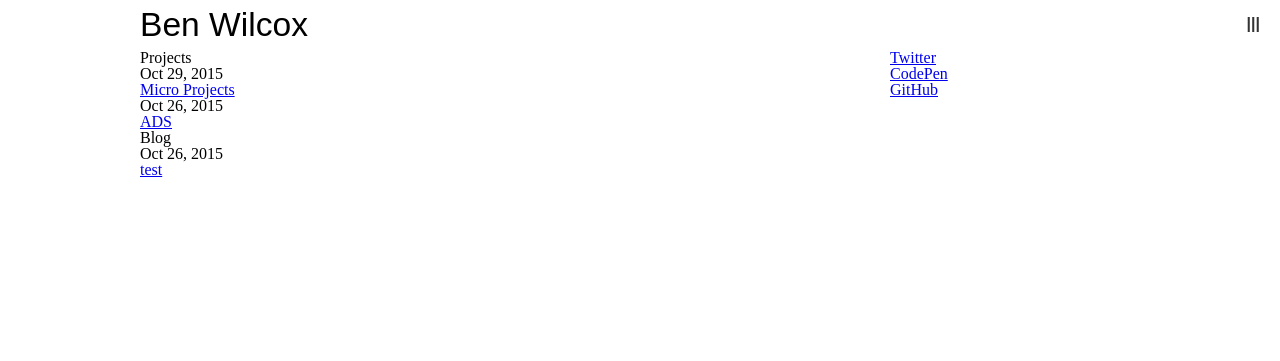
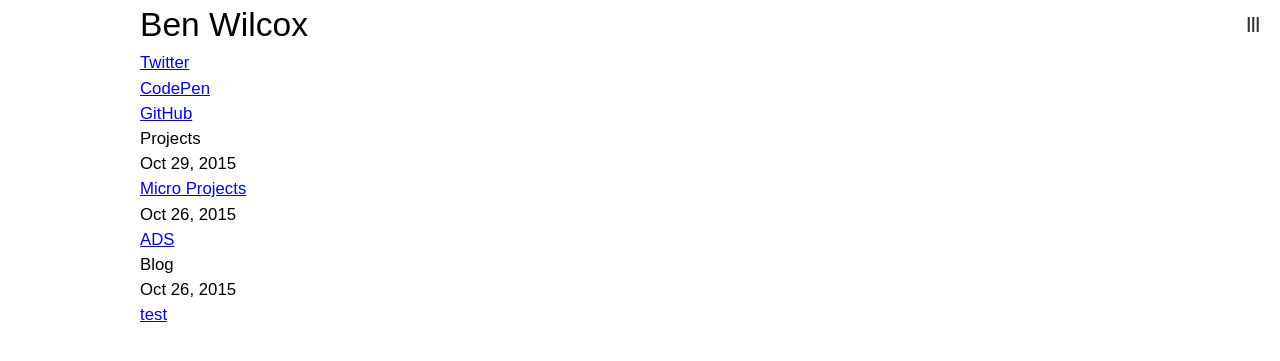
Before and after one commit to recanti/PortfolioV4, a Jekyll site: the page built from index.html, in a window 1280 px wide. Shown: the top 361 px of the page. Built offline with Jekyll 4.4.1, drawn with Linux system fonts in a browser that asks for light colours.

Commit message:
Grid Styling
Created a file to hold the Susy grid information and applied it to the index
page.

```diff
--- a/_sass/base/_base.scss
+++ b/_sass/base/_base.scss
@@ -1,5 +1,7 @@
 // This section lays the groundwork for the rest of the site, defining the
 // basic typography rules and styling for individual elements. These
-// elements can be combined to form more complicated components
+// elements form the building block for more complex elements in the components
+// section.
 @import "typography";
+@import "grid";
 @import "reset";
--- /dev/null
+++ b/_sass/base/_grid.scss
@@ -0,0 +1,12 @@
+// Define the grid for the site using Susy
+$susy: (
+  container: 1000px,
+  columns: 12,
+  global-box-sizing: border-box,
+  gutter-position: after,
+  debug: (
+    image: show,
+    output: overlay,
+    toggle: top right
+  )
+);
--- a/_sass/base/_reset.scss
+++ b/_sass/base/_reset.scss
@@ -30,7 +30,9 @@
 	display: block;
 }
 body {
-	line-height: 1;
+	font-family: $base-font-family;
+	@include font-sizing($base-font-size);
+	//line-height: 1;
 }
 ol, ul {
 	list-style: none;
@@ -47,3 +49,7 @@
 	border-collapse: collapse;
 	border-spacing: 0;
 }
+
+.grid {
+	@include container;
+}
--- a/_sass/components/_header.scss
+++ b/_sass/components/_header.scss
@@ -2,4 +2,5 @@
 .header {
 	font-family: $header-font-family;
 	@include font-sizing($header-font-size);
+	@include span(12);
 }
--- a/css/main.scss
+++ b/css/main.scss
@@ -19,35 +19,35 @@
 // $small-font-size:  $base-font-size * 0.875;
 // $base-line-height: 1.5;
 
-$susy: (
-  columns: 16,
-  gutters: 0,
-  container: 1000px,
-  math: fluid,
-  output: float,
-  gutter-position: inside,
-  debug: (
-    image: show,
-    color: rgba(#66f, .25),
-    output: overlay,
-    toggle: top right,
-  )
-);
+// $susy: (
+//   columns: 16,
+//   gutters: 0,
+//   container: 1000px,
+//   math: fluid,
+//   output: float,
+//   gutter-position: inside,
+//   debug: (
+//     image: show,
+//     color: rgba(#66f, .25),
+//     output: overlay,
+//     toggle: top right,
+//   )
+// );
 
 
 //TEMP FOR GETTING THE HANG OF LAYOUT
-.home {
-	@include container;
-}
+// .home {
+// 	@include container;
+// }
 
-.navigation {
-	@include span(16);
-}
+// .navigation {
+// 	@include span(16);
+// }
 
-.content {
-	@include span(12)
-}
+// .content {
+// 	@include span(12)
+// }
 
-.contact {
-	@include span(4 last);
-}
+// .contact {
+// 	@include span(4 last);
+// }
```
